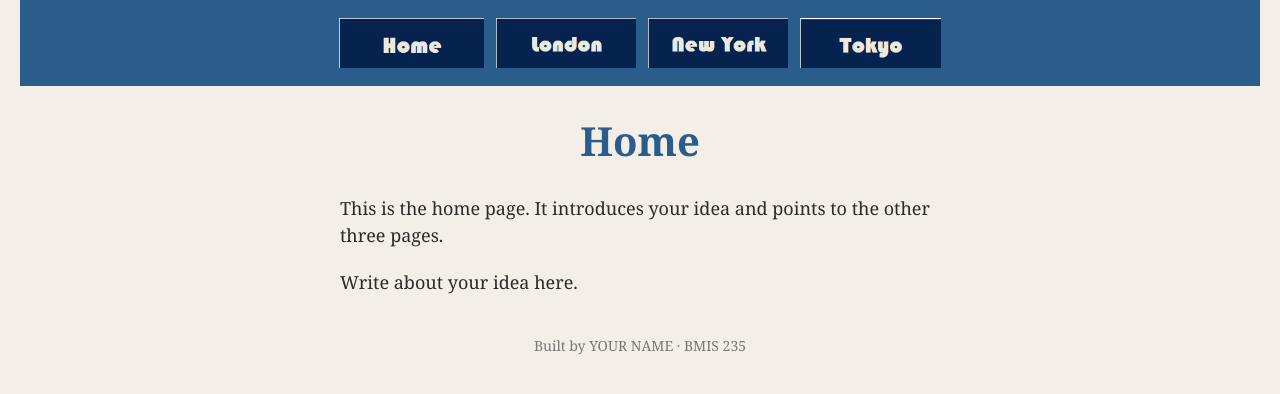
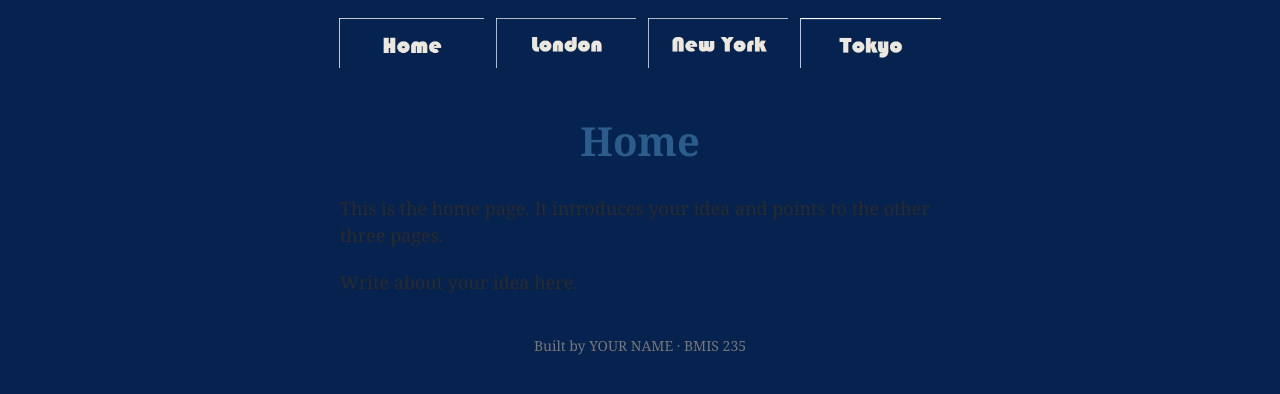
Before and after one commit to gphagura204/bmis235-html-3, a plain HTML site: page index.html in a window 1280 px wide. Drawn offline with Linux system fonts and the light colour scheme.

Commit message:
Update styles.css background color

```diff
--- a/styles.css
+++ b/styles.css
@@ -11,7 +11,7 @@
 
 body {
     font-family: Georgia, "Times New Roman", serif;
-    background-color: #f4efe6;
+    background-color: #06224f;
     color: #2b2b2b;
     margin: 0;
     padding: 0 20px 40px 20px;
@@ -19,7 +19,7 @@ body {
 
 /* the menu at the top of every page */
 nav {
-    background-color: #2b5d8c;
+    background-color: #06224f;
     padding: 14px;
     text-align: center;
 }
```
